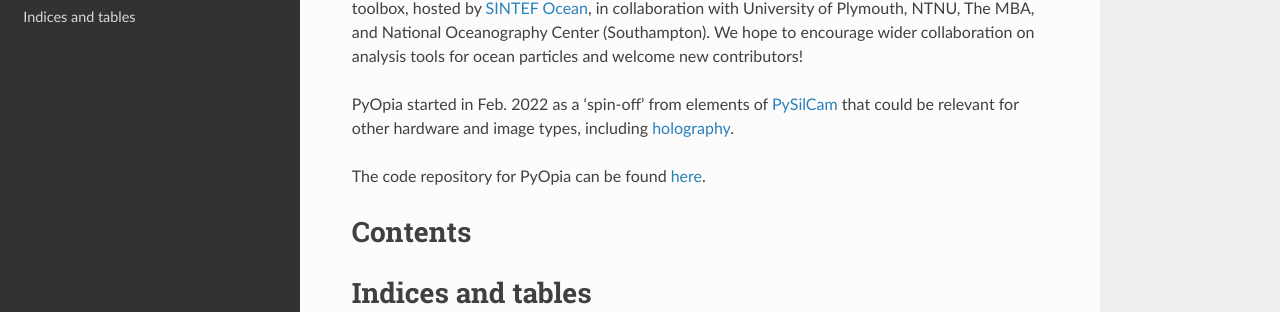
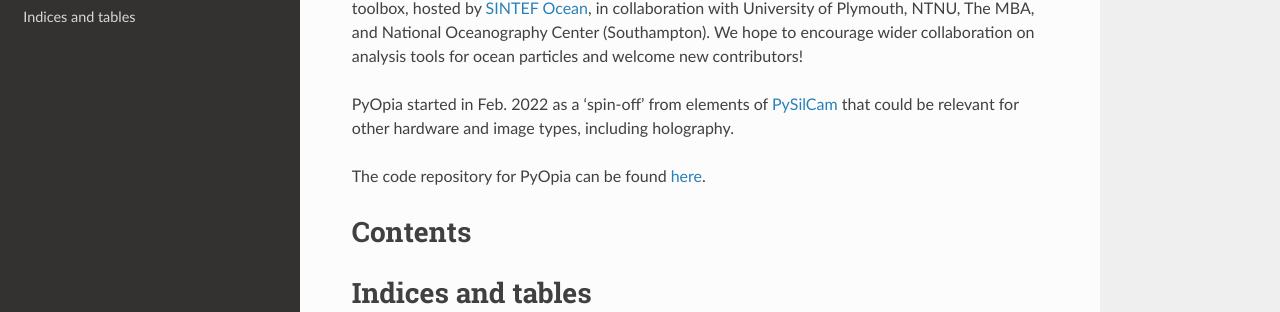
Before and after one commit to SINTEF/pyopia, a Sphinx documentation site: the page built from docs/source/index.rst, in a window 1280 px wide. Shown: the part 187-499 px from the top of the page. Built offline with Sphinx 7.4.7 and the Read the Docs theme 2.0.0, drawn with Linux system fonts in a browser that asks for light colours; pages that are not in the unit, such as notebooks, are missing from menus; part of the change alters nothing that is shown.

```diff
--- a/docs/source/index.rst
+++ b/docs/source/index.rst
@@ -8,7 +8,7 @@ Welcome to PyOpia's documentation!
 
 This is documentation, auto-generated by Sphinx, for the PyOpia Ocean Particle Image Analysis toolbox, hosted by `SINTEF Ocean <https://www.sintef.no/en/ocean/>`_, in collaboration with University of Plymouth, NTNU, The MBA, and National Oceanography Center (Southampton). We hope to encourage wider collaboration on analysis tools for ocean particles and welcome new contributors!
 
-PyOpia started in Feb. 2022 as a 'spin-off' from elements of `PySilCam <https://github.com/SINTEF/PySilCam/wiki>`_ that could be relevant for other hardware and image types, including `holography <http://holoproc.marinephysics.org/>`_.
+PyOpia started in Feb. 2022 as a 'spin-off' from elements of `PySilCam <https://github.com/SINTEF/PySilCam/wiki>`_ that could be relevant for other hardware and image types, including holography.
 
 The code repository for PyOpia can be found `here <https://github.com/SINTEF/PyOpia/>`_.
 
```
